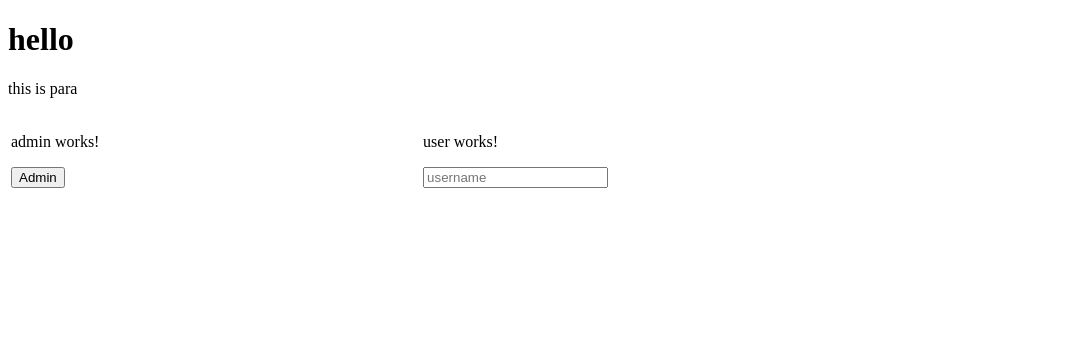
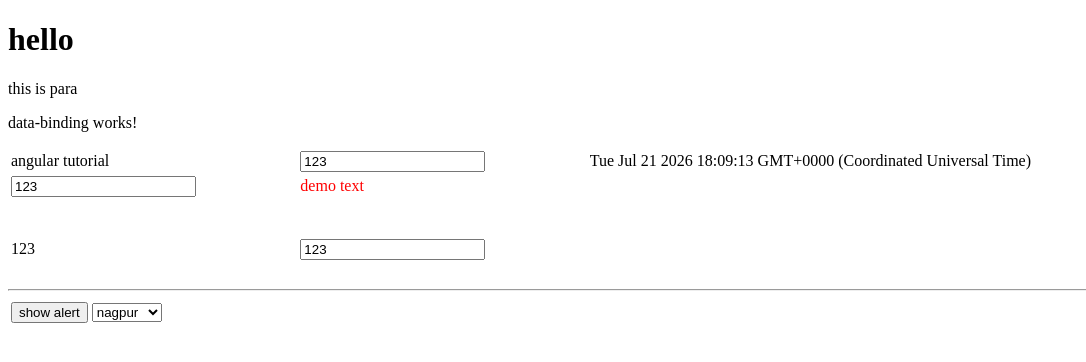
Before and after one commit to Turab031/angularfull, an Angular app: page / in a window 1280 px wide. Shown: the top 362 px of the page, without its empty margins (0-1086 px from the left). Built offline with nearby package versions, Linux system fonts and the light colour scheme.

Commit message:
data binding

```diff
--- a/src/app/app.html
+++ b/src/app/app.html
@@ -1,13 +1,4 @@
 <h1>hello</h1>
 <p>this is para</p>
 
-<table style="width: 100%">
-  <tr>
-    <td>
-      <app-admin></app-admin>
-    </td>
-    <td>
-      <app-user></app-user>
-    </td>
-  </tr>
-</table>
+<app-data-binding></app-data-binding>
--- a/src/app/app.ts
+++ b/src/app/app.ts
@@ -2,10 +2,11 @@ import { Component, signal } from '@angular/core';
 import { RouterOutlet } from '@angular/router';
 import { Admin } from './components/admin/admin';
 import { User } from './components/user/user';
+import { DataBinding } from './components/data-binding/data-binding';
 
 @Component({
   selector: 'app-root',
-  imports: [RouterOutlet,Admin,User],
+  imports: [RouterOutlet,DataBinding],
   templateUrl: './app.html',
   styleUrl: './app.css'
 })
--- a/src/app/components/admin/admin.ts
+++ b/src/app/components/admin/admin.ts
@@ -1,4 +1,4 @@
-import { Component } from '@angular/core';
+import { Component, OnInit } from '@angular/core';
 
 @Component({
   selector: 'app-admin',
@@ -6,4 +6,13 @@ import { Component } from '@angular/core';
   templateUrl: './admin.html',
   styleUrl: './admin.css',
 })
-export class Admin {}
+export class Admin implements OnInit {
+  constructor(){
+    console.log("constructor executed");
+
+  }
+  ngOnInit(): void {
+    console.log("ng on it");
+
+  }
+}
--- /dev/null
+++ b/src/app/components/data-binding/data-binding.css
@@ -0,0 +1,5 @@
+.secondary
+{
+    color: red;
+
+}
--- /dev/null
+++ b/src/app/components/data-binding/data-binding.html
@@ -0,0 +1,52 @@
+<p>data-binding works!</p>
+
+<table style="width: 100%;">
+    <tr>
+        <td>
+            <span>{{courseName}}</span>
+        </td>
+        <td>
+            <input type="text" value="{{rollno}}">
+        </td>
+        <td>
+            {{currentDate}}
+        </td>
+
+    </tr>
+    <tr>
+        <td>
+            <input type="text" [value]="rollno">
+        </td>
+        <td>
+            <span [class]='spanClassName' >demo text</span>
+        </td>
+    </tr>
+    <br>
+    <br>
+
+
+    <tr>
+        <td>
+            {{rollno}}
+        </td>
+        <td>
+            <input type="text"  [(ngModel)]="rollno" >
+        </td>
+    </tr>
+</table>
+<br>
+<hr>
+<table>
+    <tr>
+        <td>
+            <button (click)="showAlert()">show alert</button>
+        </td>
+        <td>
+            <select (click)="onCityChange()">
+                <option value="">nagpur</option>
+                <option value="">pune</option>
+                <option value="">mumbai</option>
+            </select>
+        </td>
+    </tr>
+</table>
--- /dev/null
+++ b/src/app/components/data-binding/data-binding.ts
@@ -0,0 +1,32 @@
+import { Component } from '@angular/core';
+import { FormsModule } from '@angular/forms';
+
+@Component({
+  selector: 'app-data-binding',
+  imports: [FormsModule],
+  templateUrl: './data-binding.html',
+  styleUrl: './data-binding.css',
+})
+export class DataBinding  {
+  courseName:string  ="angular20"
+  isActive:boolean =true
+  currentDate:Date = new Date()
+  rollno:number = 123
+  minTestLength = 5
+  spanClassName = 'secondary'
+  constructor(){
+    console.log(this.courseName);
+    this.courseName = "angular tutorial"
+    console.log(this.courseName);
+
+
+  }
+
+  showAlert(){
+    alert("wecome to angular 20")
+
+  }
+  onCityChange(){
+    alert("city is changed")
+  }
+}
```
Also changed, not shown: 1 other file (tests, documents, lock files or other folders).
